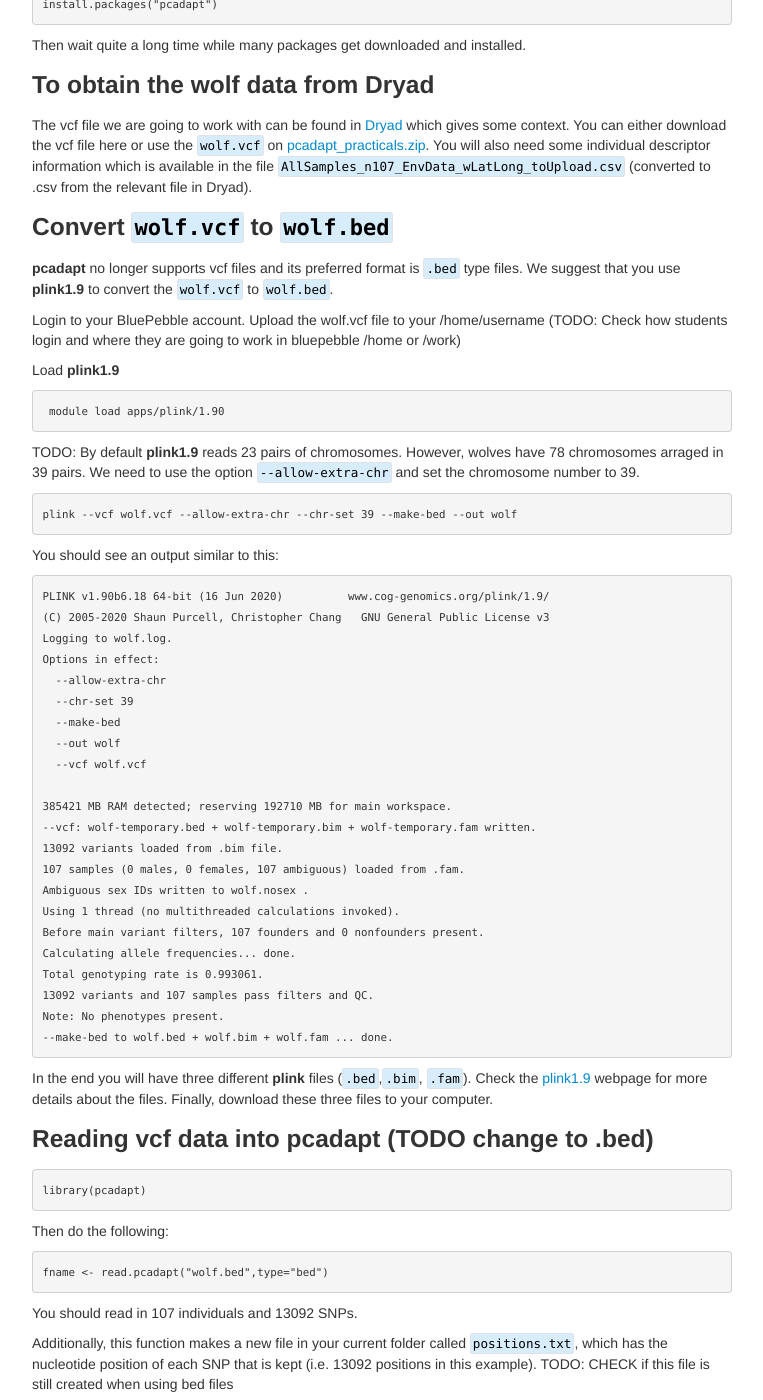
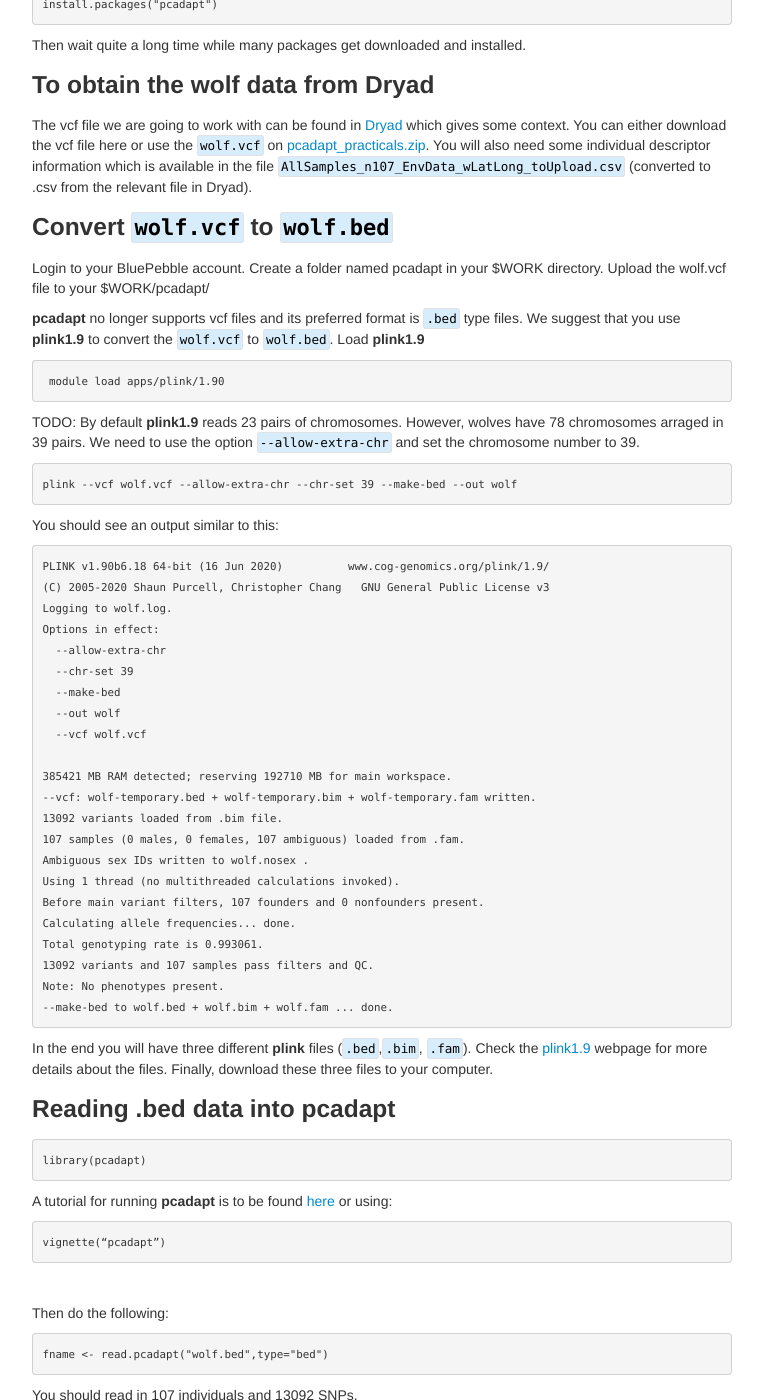
Before and after one commit to ritarasteiro/FieldCourse, a Jekyll site: the page built from pages/PCAdapt_practical.md, in a window 1280 px wide and 1400 px high, scrolled down 429 px. Shown: the whole window, without its empty margins (258-1021 px from the left). Built offline with Jekyll 4.4.1, drawn with Linux system fonts in a browser that asks for light colours; some of the changed text lies outside the part shown.

Commit message:
Update PCAdapt_practical.md

````diff
--- a/pages/PCAdapt_practical.md
+++ b/pages/PCAdapt_practical.md
@@ -27,10 +27,9 @@ which gives some context. You can either download the vcf file here or use the `
 
 
 ### Convert ``wolf.vcf`` to ``wolf.bed``
+Login to your BluePebble account. Create a folder named pcadapt in your $WORK directory. Upload the wolf.vcf file to your $WORK/pcadapt/
+
 **pcadapt** no longer supports vcf files and its preferred format is ``.bed`` type files. We suggest that you use  **plink1.9** to convert the ``wolf.vcf`` to ``wolf.bed``.
-
-Login to your BluePebble account. Upload the wolf.vcf file to your /home/username (TODO: Check how students login and where they are going to work in bluepebble /home or /work)
-
 Load  **plink1.9**
 
 ```sh
@@ -74,10 +73,17 @@ Note: No phenotypes present.
 In the end you will have three different **plink** files (```.bed```,```.bim```, ```.fam```). Check the [plink1.9](https://www.cog-genomics.org/plink/1.9/formats) webpage for more details about the files. Finally, download these three files to your computer.
 
 
-### Reading vcf data into pcadapt (TODO change to .bed)
+### Reading .bed data into pcadapt
 ```R
 library(pcadapt)
 ```
+
+A tutorial for running **pcadapt** is to be found  [here](https://bcm-uga.github.io/pcadapt/articles/pcadapt.html) or using:
+```R
+vignette(“pcadapt”)
+```
+<br/>
+
 Then do the following:
 
 ```R
@@ -86,10 +92,10 @@ fname <- read.pcadapt("wolf.bed",type="bed")
 You should read in 107 individuals and 13092 SNPs.
 
 
-Additionally, this function makes a new file in your current folder called ``positions.txt``, which has the nucleotide position of each SNP that is kept (i.e. 13092 positions in this example).
+TODOAdditionally, this function makes a new file in your current folder called ``positions.txt``, which has the nucleotide position of each SNP that is kept (i.e. 13092 positions in this example).
 TODO: CHECK if this file is still created when using bed files
 
-Read this file in:
+TODORead this file in:
 
 ```R
 pcadapt.position <- scan("positions.txt")
@@ -119,13 +125,7 @@ chrom.pos = position.details[,4]
 ```
 -----------------------------------------------------------
 
-<br/>
 
-A tutorial for running **pcadapt** is to be found using
-```R
-vignette(“pcadapt”)
-```
-<br/>
 
 If we use, say, *K=10*, we can get a scree plot, and then can revise value of K (make sure you use upper case *K*)
 ```R
@@ -161,11 +161,19 @@ plot(test1,option="scores")
 ### Displaying the population information
 
 We can plot with points coloured by population of origin.
+
 You can obtain the list of population names from the *csv* file as:
 ```R
 descript = read.csv("AllSamples_n107_EnvData_wLatLong_toUpload.csv")
 poplist.names = descript[,4] #fourth column contains the population names
-
+```
+or using the wolf.fam file as:
+```R
+descript = read.table("wolf.fam")
+poplist.names = descript[,1] #first column contains the population names
+```
+Then this gives a PCA plot with population information:
+```R
 plot(test1,option="scores",pop=poplist.names)
 ```
 
````
